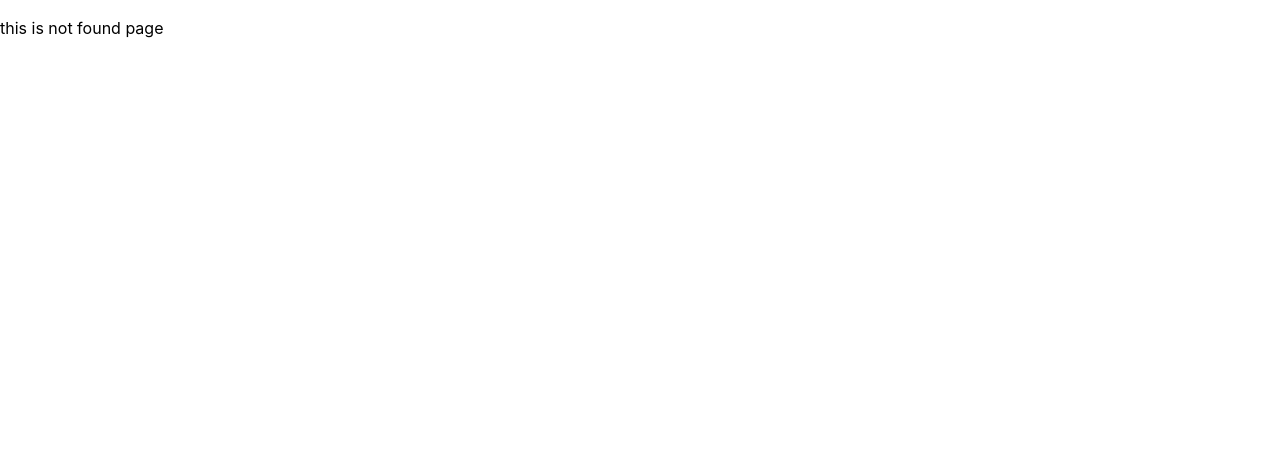
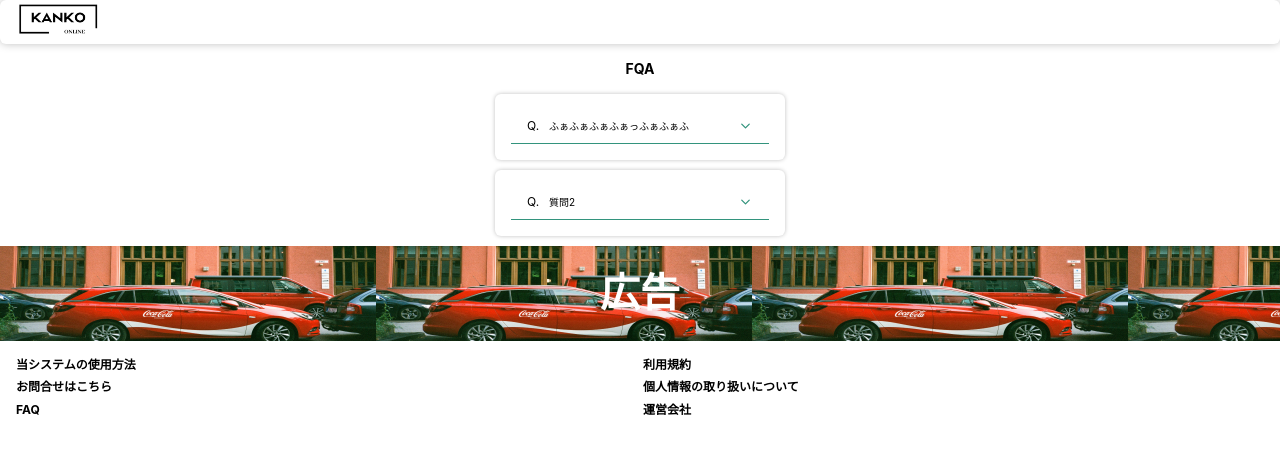
Before and after one commit to kabushikigaisya-kuwadatenoki/areafree-frontend, a Next.js app: page /faq in a window 1280 px wide. Before the commit this address had no page. Shown: the top 454 px of the page. Built offline with nearby package versions, Linux system fonts and the light colour scheme.

Commit message:
FAQページ作成

```diff
--- /dev/null
+++ b/app/(unauthenticated)/faq/page.tsx
@@ -0,0 +1,45 @@
+'use client'
+import { Accordion, Group, Paper, Text, Title } from '@mantine/core'
+import { IconChevronDown } from '@tabler/icons-react'
+
+export default function Page() {
+  const faq = [
+    {
+      question: 'ふぁふぁふぁふぁっふぁふぁふ',
+      answer:
+        'ふぁふぁふぁふぁふぁふぁっふぁふぁふぁふぁふぁふぁふぁふぁふぁふぁふぁふぁふぁっふぁふぁふぁふぁふぁふぁふぁふぁふぁふぁふぁふぁふぁっふぁふぁふぁふぁふぁふぁふぁふぁふぁふぁふぁふぁふぁっふぁふぁふぁふぁふぁふぁふぁふぁふぁふぁふぁふぁふぁっふぁふぁふぁふぁふぁふぁふぁふぁふぁふぁふぁふぁふぁっふぁふぁふぁふぁふぁふぁふぁ',
+    },
+    {
+      question: '質問2',
+      answer: '回答2',
+    },
+  ]
+  const items = faq.map((item) => (
+    <Paper p="md" shadow="md" maw={290} mx="auto" my={10}>
+      <Accordion.Item key={item.question} value={item.question}>
+        <Accordion.Control chevron={<IconChevronDown color="#33947D" />}>
+          <Group justify="flex-start" gap={10} align="center">
+            <Text size="xs">Q.</Text>
+            <Text size="10px" maw={170}>
+              {item.question}
+            </Text>
+          </Group>
+        </Accordion.Control>
+        <Accordion.Panel>
+          <Group justify="flex-start" gap={10}>
+            <Text size="xs">A.</Text>
+            <Text size="10px">{item.answer}</Text>
+          </Group>
+        </Accordion.Panel>
+      </Accordion.Item>
+    </Paper>
+  ))
+  return (
+    <>
+      <Title size="sm" fw={700} ta="center" my="md">
+        FQA
+      </Title>
+      <Accordion>{items}</Accordion>
+    </>
+  )
+}
```
